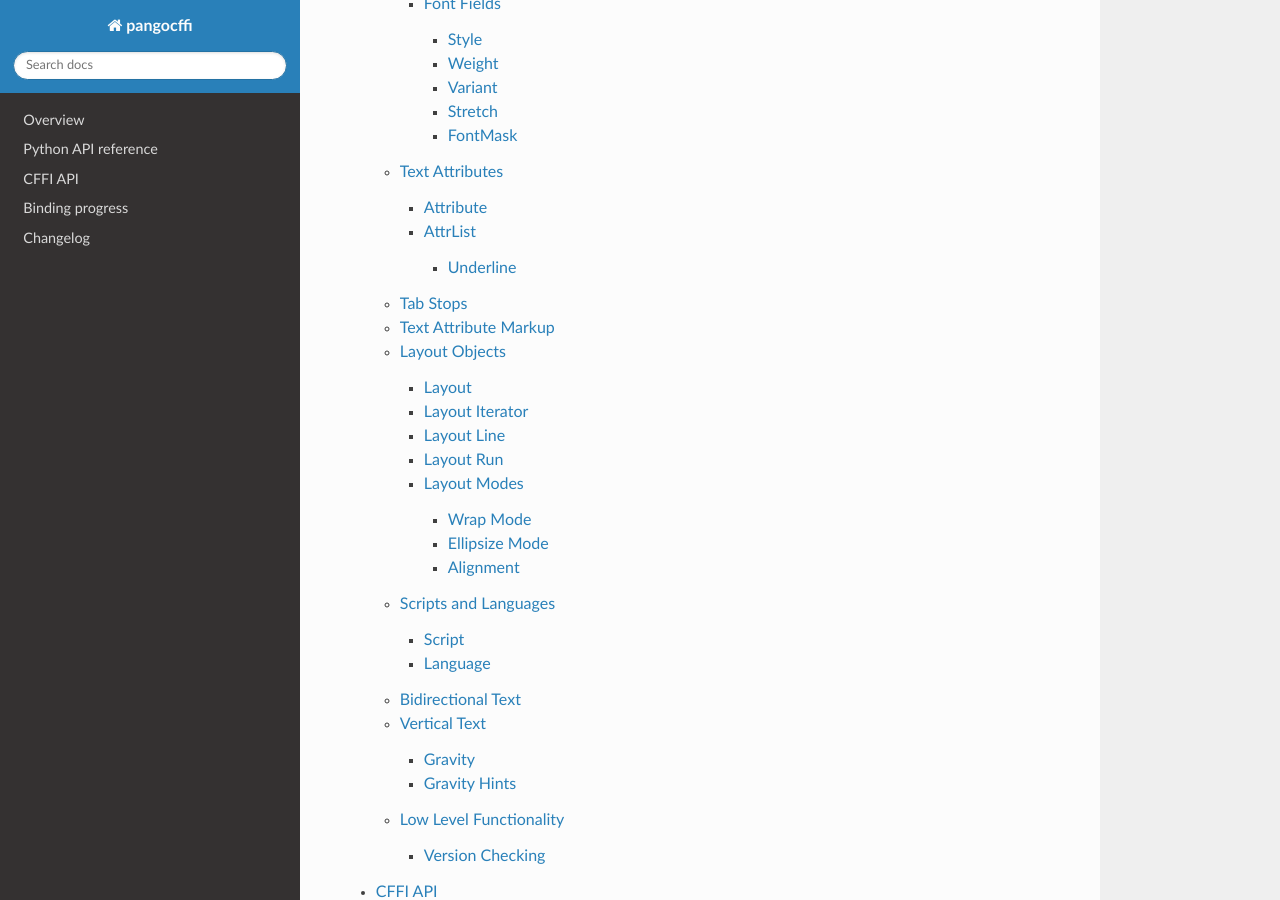
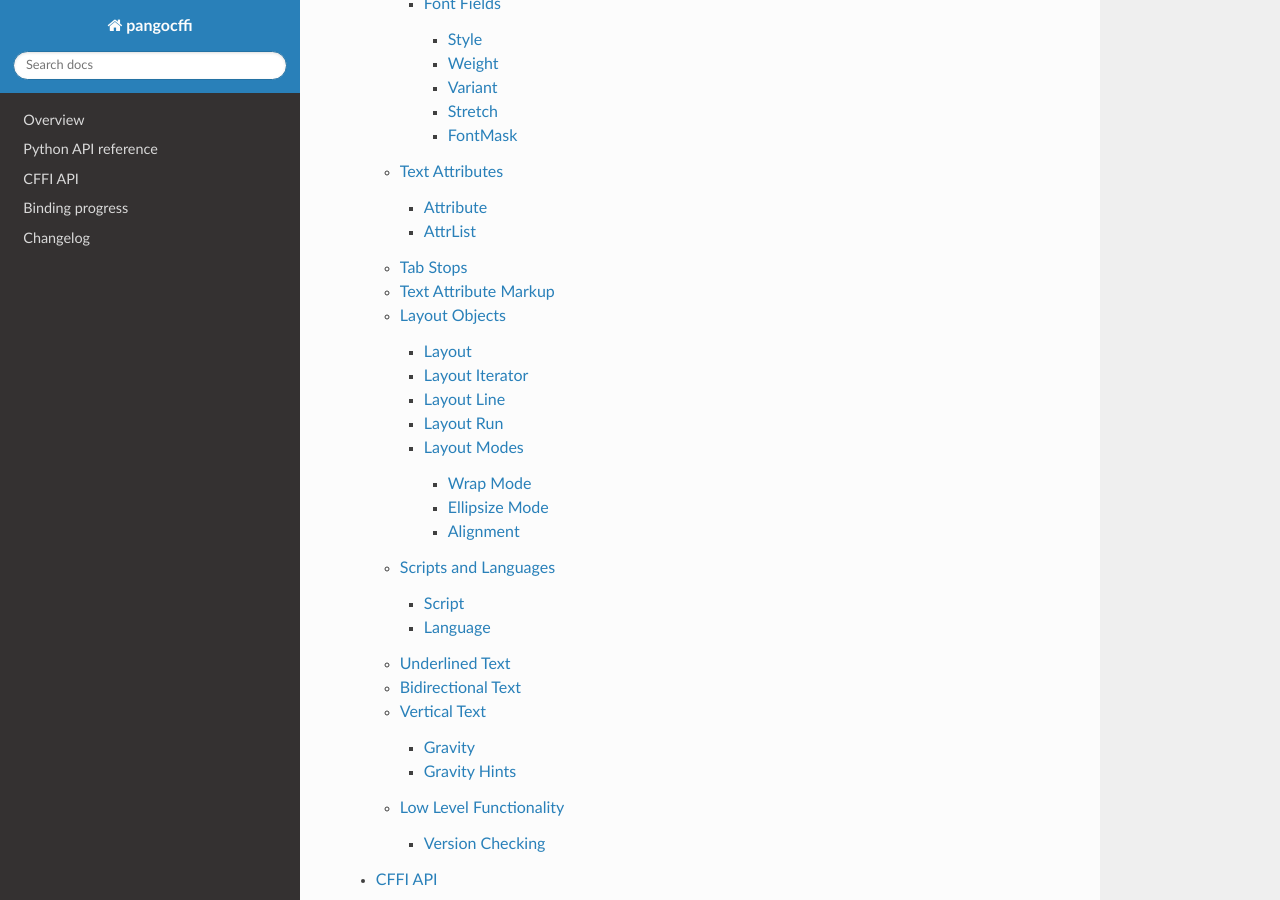
Before and after one commit to leifgehrmann/pangocffi, a Sphinx documentation site: the page built from docs/index.rst, in a window 1280 px wide and 900 px high, scrolled down 1132 px. Built offline with Sphinx 7.4.7 and the Read the Docs theme 2.0.0, drawn with Linux system fonts in a browser that asks for light colours; the version number could not be read and is left out; part of the change alters nothing that is shown.

```diff
--- a/docs/conf.py
+++ b/docs/conf.py
@@ -1,32 +1,6 @@
 from pathlib import Path
 import sys
 import os
-
-from unittest.mock import MagicMock, Mock
-
-generated_file = Path(__file__).parent.parent / "pangocffi/_generated/ffi.py"
-if not os.path.exists(generated_file):
-
-    class AttrMock(MagicMock):
-        @classmethod
-        def __getattr__(cls, name):
-            if name in ["_mock_methods", "__qualname__", "__args__"]:
-                # noinspection PyUnresolvedReferences
-                return super.__getattr__(cls, name)
-            else:
-                mm = AttrMock()
-            mm.__repr__ = lambda s: ("pangocffi.ffi." + name)
-            mm.__str__ = Mock(return_value=("pangocffi.ffi." + name))
-            return mm
-
-    class ModuleMock(MagicMock):
-        @classmethod
-        def __getattr__(cls, name):
-            mm = AttrMock()
-            return mm
-
-    MOCK_MODULES = ["pangocffi._generated", "pangocffi._generated.ffi"]
-    sys.modules.update((mod_name, ModuleMock()) for mod_name in MOCK_MODULES)
 
 
 extensions = [
@@ -42,7 +16,9 @@ release = release.read_text().strip()
 version = ".".join(release.split(".")[:2])
 exclude_patterns = ["_build"]
 autodoc_member_order = "bysource"
-autodoc_default_flags = ["members"]
+autodoc_default_options = {
+    'members': True
+}
 intersphinx_mapping = {
     "http://docs.python.org/": None,
     "https://pycairo.readthedocs.io/en/latest/": None,
--- a/docs/modules.rst
+++ b/docs/modules.rst
@@ -115,10 +115,6 @@ AttrList
 ________
 .. autoclass:: AttrList
 
-Underline
----------
-.. autoclass:: Underline
-
 Tab Stops
 =========
 
@@ -192,6 +188,13 @@ ________
 
 API not implemented yet.
 
+Underlined Text
+===============
+
+Enum used by Text Attributes for underlining text.
+
+.. autoclass:: Underline
+
 Bidirectional Text
 ==================
 
```
